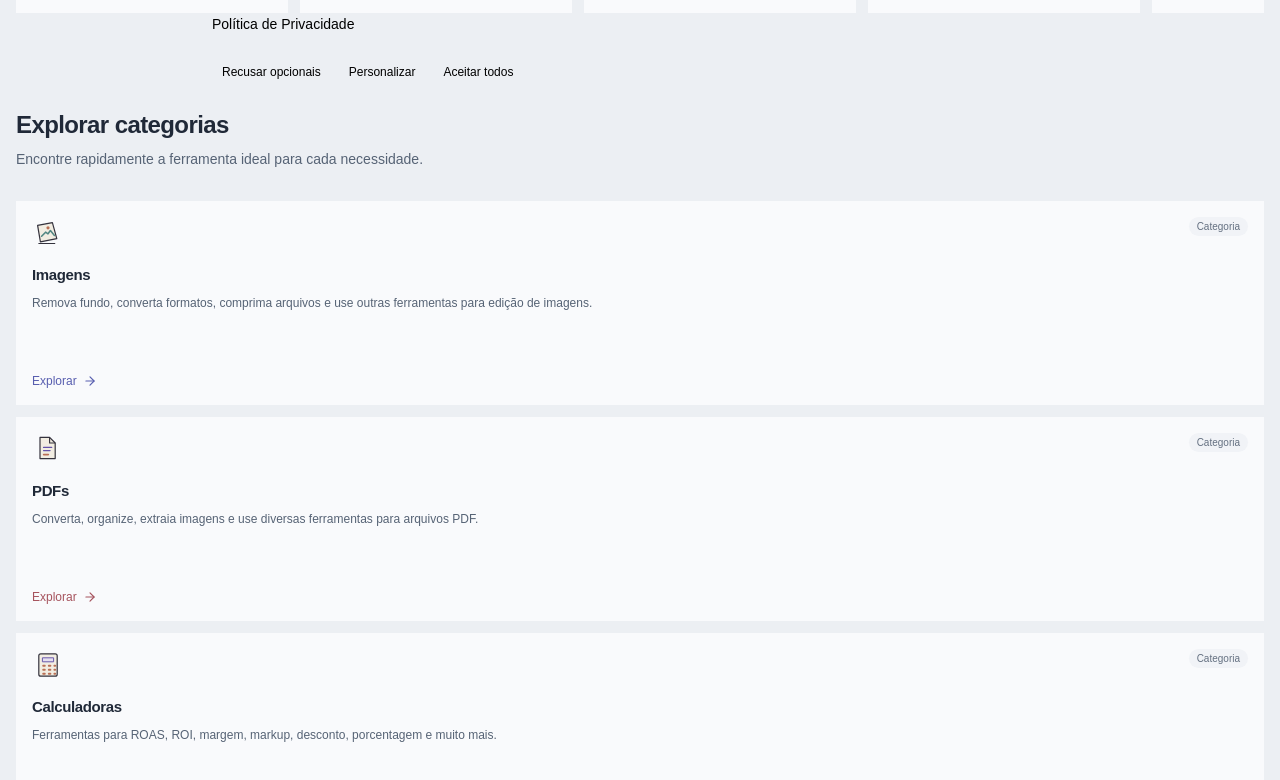
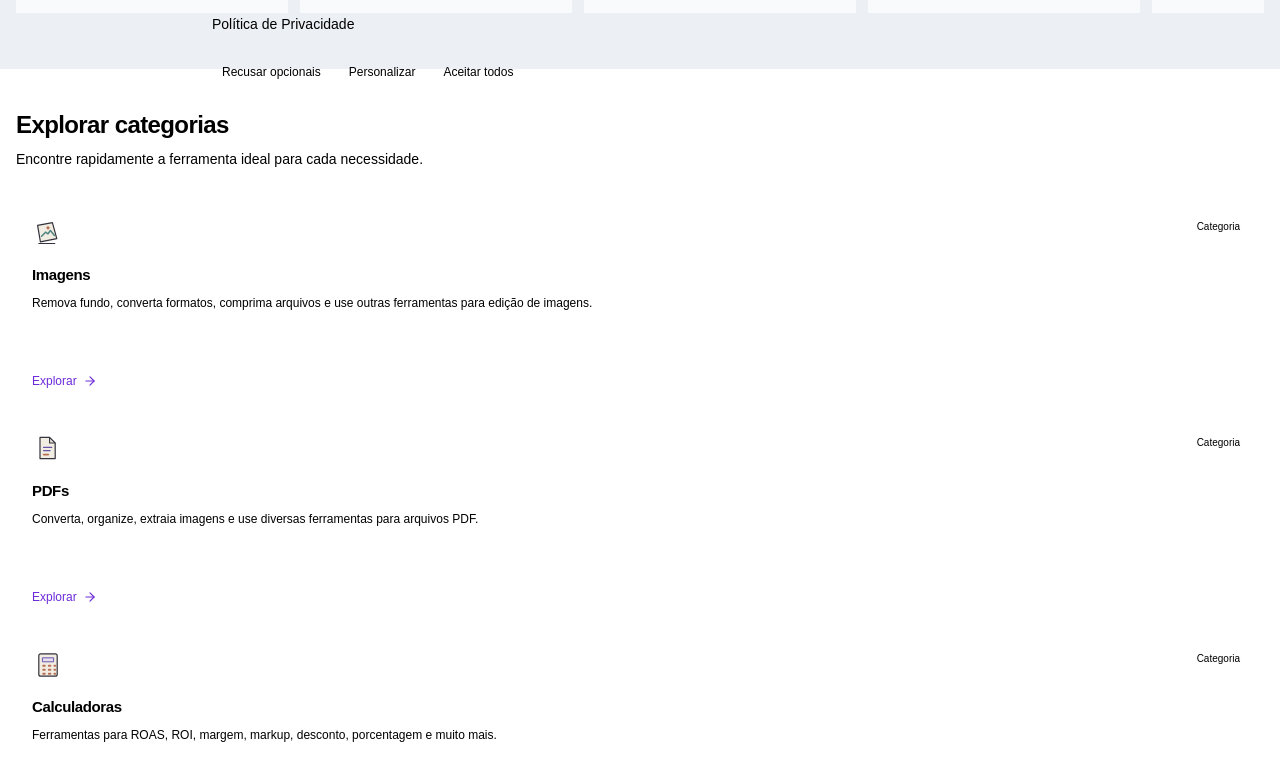
Before and after one commit to vissali-ai/kivai, a Next.js app: page / in a window 1280 px wide. Shown: the part 680-1460 px from the top of the page. Built offline with nearby package versions, Linux system fonts and the light colour scheme; no server answers.

Commit message:
feat(brand): refresh main site visual identity

```diff
--- a/components/marketing/tools-section.tsx
+++ b/components/marketing/tools-section.tsx
@@ -7,31 +7,20 @@ import { ToolEditorialMark } from "@/components/marketing/tool-editorial-mark";
 const categories = [...toolCategories, ...plannedToolCategories];
 
 // Cores suaves para identificar cada hub sem preencher os cards por completo.
-const categoryAccents = [
-  { color: "#585EAF", soft: "#EEEFFC" },
-  { color: "#A6535D", soft: "#FBEFF0" },
-  { color: "#157C82", soft: "#E9F5F5" },
-  { color: "#95632B", soft: "#FBF2E6" },
-  { color: "#8060A8", soft: "#F4EFFA" },
-  { color: "#356EAB", soft: "#ECF3FB" },
-  { color: "#2B7958", soft: "#EAF5EE" },
-  { color: "#9C5C40", soft: "#FAEFE9" },
-  { color: "#6A60A5", soft: "#F0EFF9" },
-  { color: "#447B83", soft: "#EDF6F6" },
-] as const;
+const categoryAccents = Array.from({ length: 10 }, () => ({ color: "#6C2BD9", soft: "#F3EEFC" }));
 
 export function ToolsSection() {
   return (
     <section
       id="ferramentas"
-      className="border-t border-[#D8DEE6] bg-[#ECEFF3] py-10 sm:py-12 lg:py-14"
+      className="border-t border-border bg-background py-10 sm:py-12 lg:py-14"
     >
       <div className="mx-auto max-w-[1600px] px-4 sm:px-6 lg:px-8">
         <div className="mb-8">
-          <h2 className="text-2xl font-semibold tracking-tight text-[#202938]">
+          <h2 className="text-2xl font-semibold tracking-tight text-foreground">
             Explorar categorias
           </h2>
-          <p className="mt-2 text-sm text-[#566375]">
+          <p className="mt-2 text-sm text-muted-foreground">
             Encontre rapidamente a ferramenta ideal para cada necessidade.
           </p>
         </div>
@@ -45,20 +34,20 @@ export function ToolsSection() {
                 key={category.slug}
                 href={category.href}
                 style={{ borderLeftColor: accent.color }}
-                className="group relative min-w-0 rounded-xl border border-l-[3px] border-[#DAE0E8] bg-[#F9FAFC] p-4 transition-colors duration-150 hover:border-[#ADB7C7] hover:bg-white focus-visible:outline-2 focus-visible:outline-offset-2 focus-visible:outline-[#5847AD]"
+                className="group relative min-w-0 rounded-xl border border-l-[3px] border-border bg-card p-4 transition-colors duration-150 hover:border-primary/40 hover:bg-white focus-visible:outline-2 focus-visible:outline-offset-2 focus-visible:outline-primary"
               >
                 <div className="flex h-full min-h-[172px] flex-col">
                   <div className="flex items-start justify-between gap-2">
                     <ToolEditorialMark category={category.slug} className="size-8 shrink-0" />
-                    <span className="shrink-0 rounded-full border border-[#E0E5EC] bg-[#F1F3F7] px-2 py-0.5 text-[10px] text-[#647081]">
+                    <span className="shrink-0 rounded-full border border-border bg-muted px-2 py-0.5 text-[10px] text-muted-foreground">
                       Categoria
                     </span>
                   </div>
 
-                  <h3 className="mt-4 text-[15px] font-semibold leading-5 tracking-tight text-[#202938]">
+                  <h3 className="mt-4 text-[15px] font-semibold leading-5 tracking-tight text-foreground">
                     {category.name}
                   </h3>
-                  <p className="mt-2 line-clamp-3 text-xs leading-5 text-[#566375]">
+                  <p className="mt-2 line-clamp-3 text-xs leading-5 text-muted-foreground">
                     {category.description}
                   </p>
                   <span className="mt-auto flex items-center gap-1.5 pt-4 text-xs font-medium" style={{ color: accent.color }}>
```
